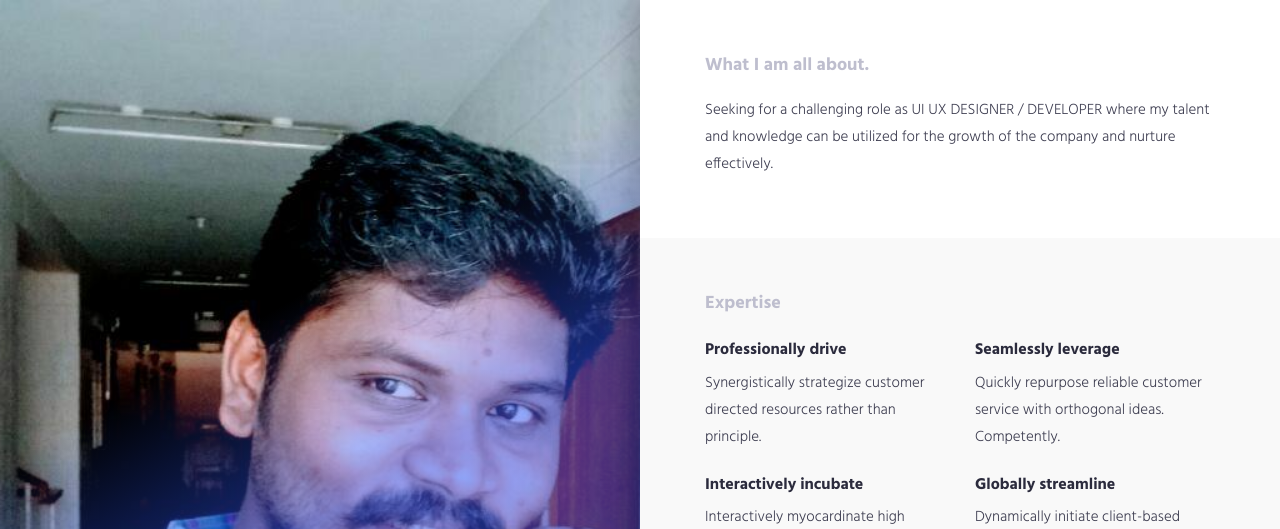
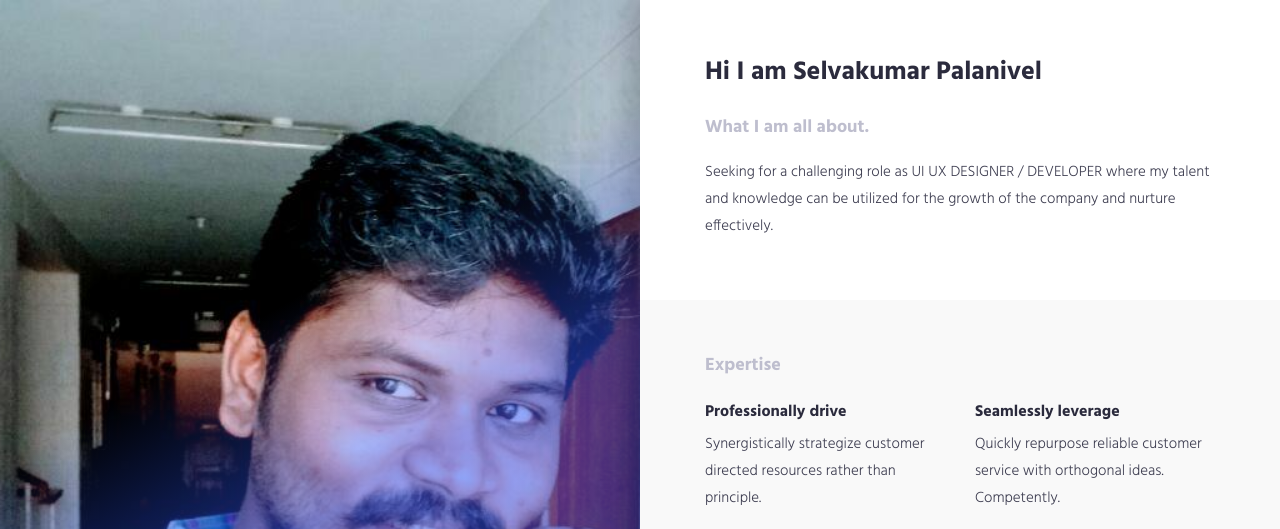
Before and after one commit to selvncse/selvncse.github.io, a plain HTML site: page index.html in a window 1280 px wide. Shown: the top 529 px of the page. Drawn offline with Linux system fonts and the light colour scheme.

Commit message:
title update

```diff
--- a/index.html
+++ b/index.html
@@ -62,6 +62,11 @@
 <div class="right-col-block blocks">
 <section class="intro section-wrapper">
     <div class="container-fluid">
+	<div class="row">
+	<div class="col-md-12">
+	<h1>Hi I am Selvakumar Palanivel</h1>
+	</div>
+	</div>
         <div class="row">
             <div class="col-md-12">
                 <div class="section-title">
```
